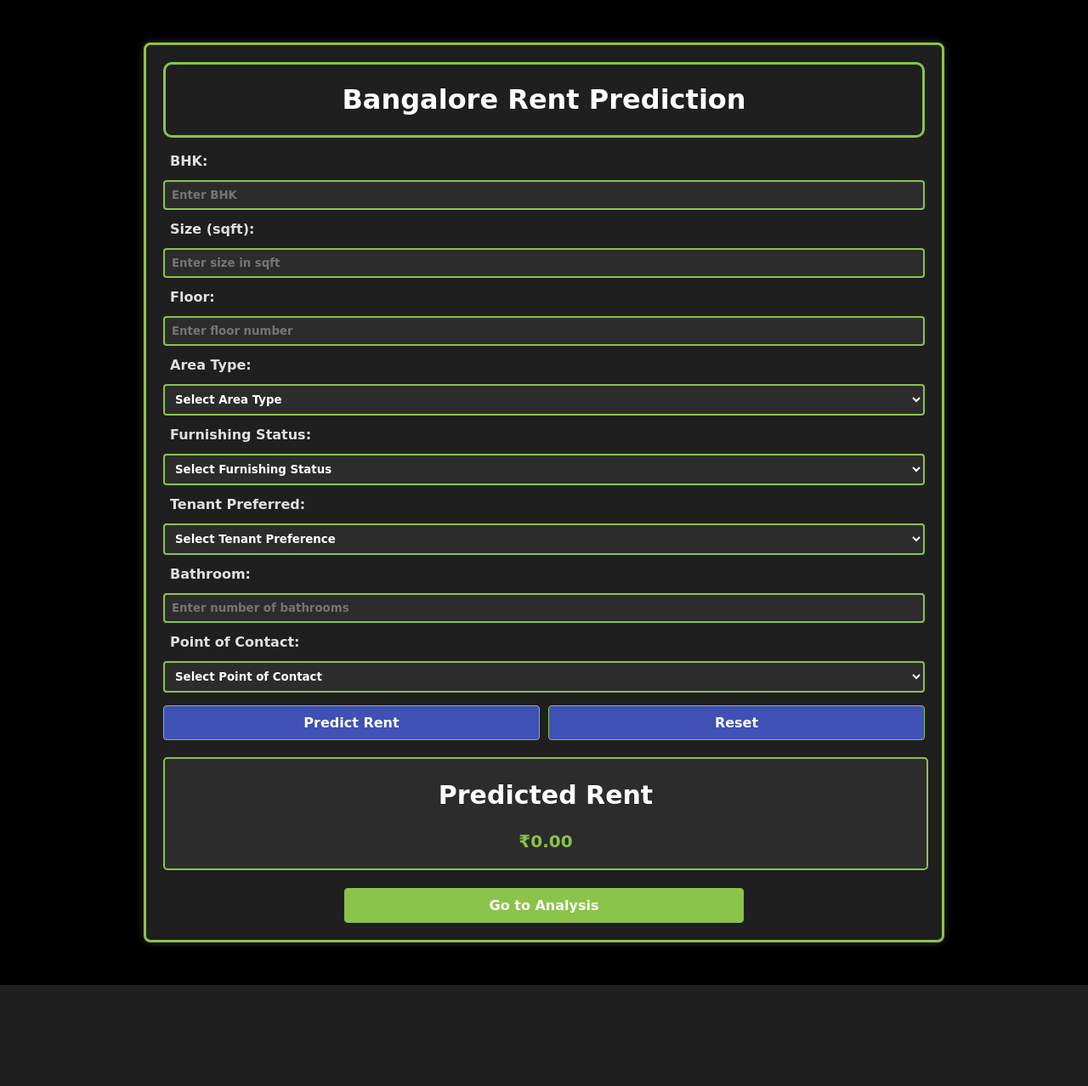
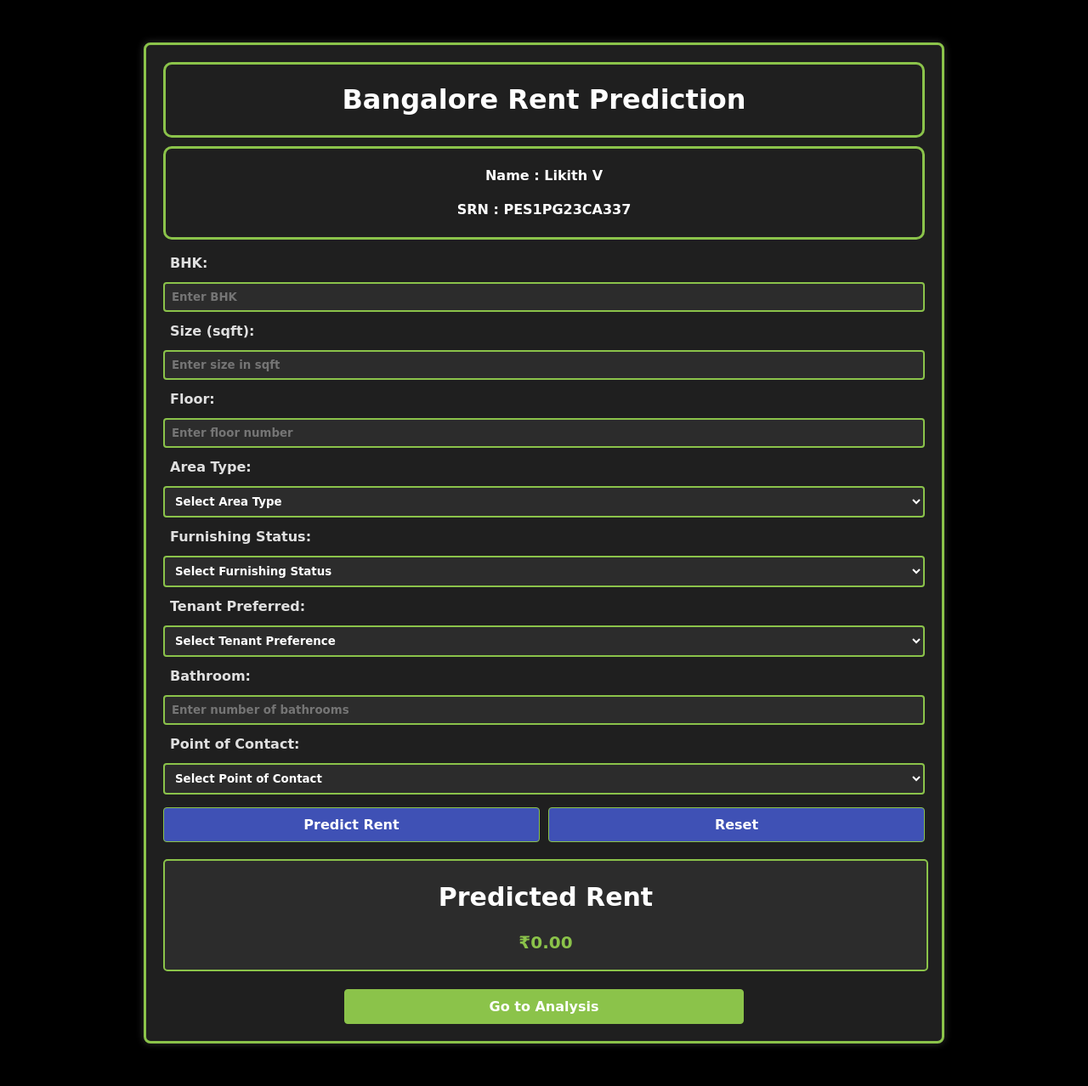
Before and after one commit to Likithv057/Render, a Flask app: page / in a window 1280 px wide. Shown: the whole page at 85% size. Before the commit the page ends 1159 px from the top, so only its background shows below. Run offline with Flask 3, Linux system fonts and the light colour scheme; parts of the project's set-up code (start-up, migrations or seed data) failed here and were passed over.

Commit message:
initial commit

```diff
--- a/static/styles.css
+++ b/static/styles.css
@@ -22,7 +22,7 @@ body {
     border-radius: 10px;
 }
 
-h1, h2 {
+h1, h2, h4 {
     font-family: cursive;
     text-align: center;
     color: #FFFFFF;
--- a/templates/index.html
+++ b/templates/index.html
@@ -11,6 +11,10 @@
     <div class="container">
         <div class="heading">
             <h1>Bangalore Rent Prediction</h1>
+        </div>
+        <div class="heading">
+            <h4>Name : Likith V</h4>
+            <h4>SRN : PES1PG23CA337</h4>
         </div>
 
         <form id="predictionForm">
```
